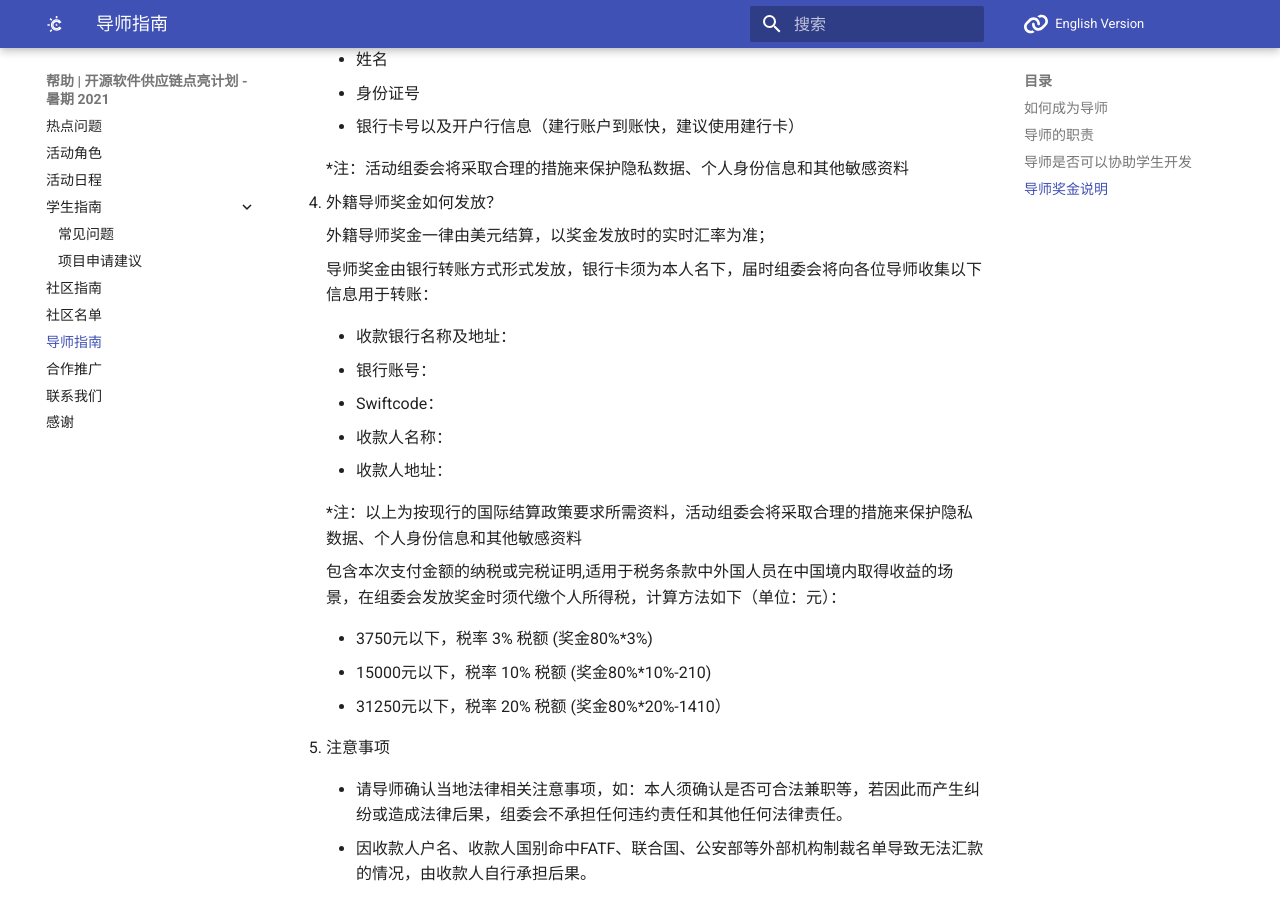
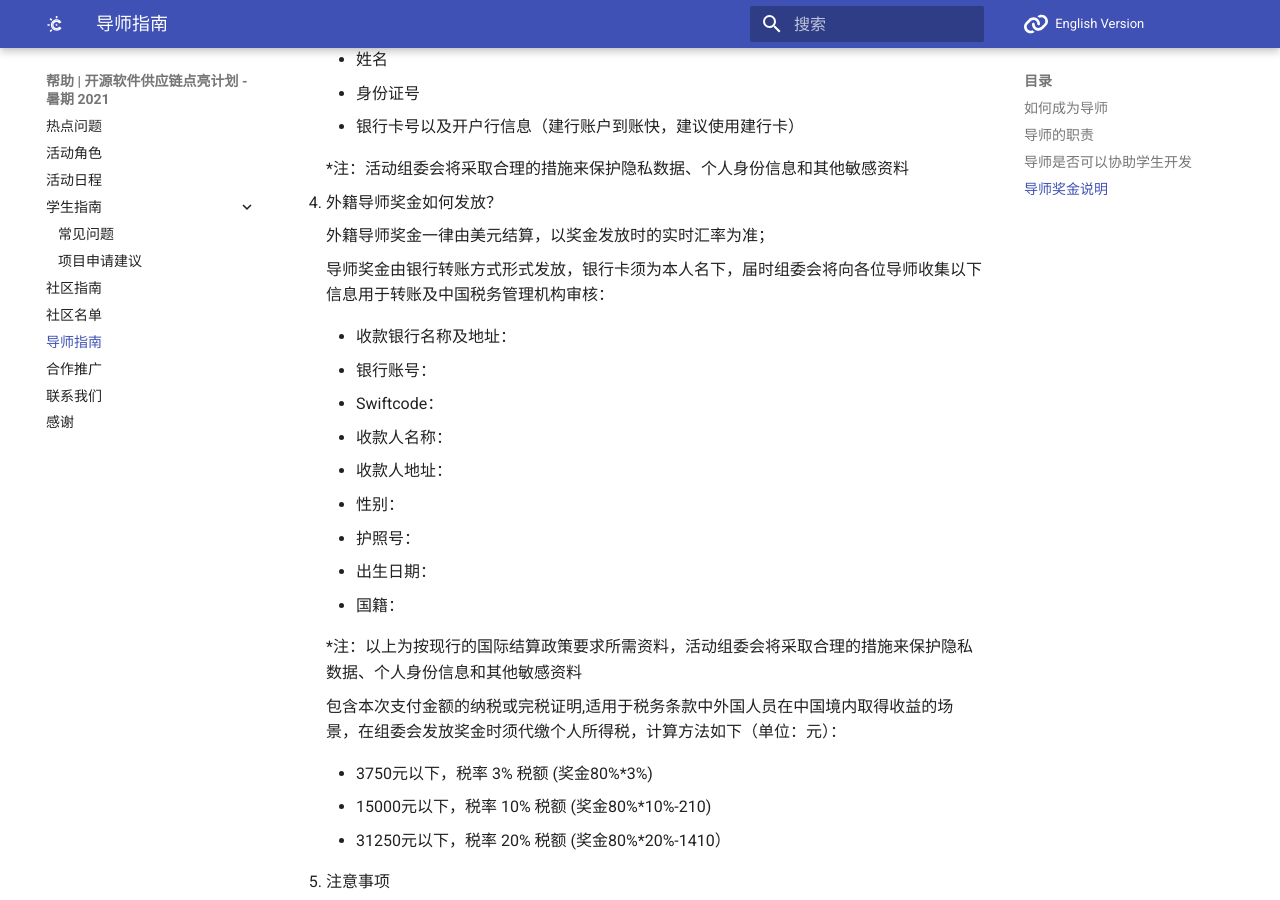
Before and after one commit to summer-ospp/help, an MkDocs documentation site: the page built from docs/mentor.md, in a window 1280 px wide and 900 px high, scrolled down 1341 px. Built offline with MkDocs 1.6.1 and Material for MkDocs 9.7.7, drawn with Linux system fonts in a browser that asks for light colours; comment, search, counter and statistics services are not loaded.

Commit message:
Update mentor.md

```diff
--- a/docs/mentor.md
+++ b/docs/mentor.md
@@ -48,7 +48,7 @@
 
     外籍导师奖金一律由美元结算，以奖金发放时的实时汇率为准；
 
-    导师奖金由银行转账方式形式发放，银行卡须为本人名下，届时组委会将向各位导师收集以下信息用于转账：
+    导师奖金由银行转账方式形式发放，银行卡须为本人名下，届时组委会将向各位导师收集以下信息用于转账及中国税务管理机构审核：
 
      - 收款银行名称及地址：
 
@@ -59,6 +59,14 @@
      - 收款人名称：
 
      - 收款人地址：
+
+     - 性别：
+
+     - 护照号：
+
+     - 出生日期：
+
+     - 国籍：
 
       *注：以上为按现行的国际结算政策要求所需资料，活动组委会将采取合理的措施来保护隐私数据、个人身份信息和其他敏感资料
 
```
